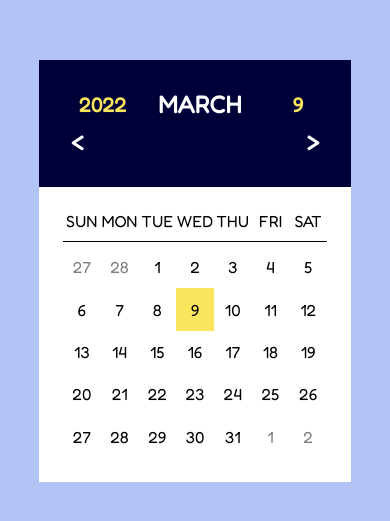
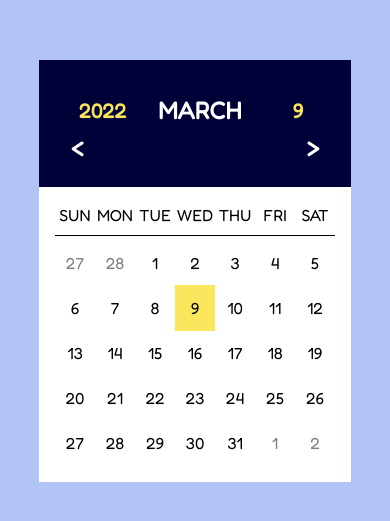
Before and after one commit to devJenna/javascript-calendar, a plain HTML site: page index.html in a window 390 px wide. Shown: the part 151-672 px from the top of the page. Drawn offline with Linux system fonts and the light colour scheme; a web font is replaced by a local one.

Commit message:
update alignment

```diff
--- a/style.css
+++ b/style.css
@@ -43,6 +43,9 @@ body {
     /* border-radius: 10px 0 0 10px; */
     /* align-items: center; */
 }
+.today {
+    margin-top: 0.75rem;
+}
 .year, .date {
     /* color: #F9DB15; */
     /* color: #f5e058fd; */
@@ -61,6 +64,9 @@ body {
 }
 .nav-button {
     text-align: center;
+    display: flex;
+    /* justify-content: space-evenly; */
+    justify-content: space-around;
 }
 .prev-button, .next-button {
     background-color: #000038;
@@ -94,8 +100,9 @@ body {
     grid-template-columns: repeat(7, 1fr);
     /* height: 40%; */
     border-bottom: 1px solid black;
-    padding-bottom: 0.5rem;
+    /* padding-bottom: 0.5rem; */
     margin-bottom: 0.25rem;
+    align-items: center;
 }
 .dates {
     display: grid;
@@ -103,6 +110,8 @@ body {
     height: 100%;
     /* justify-content: center;
     align-items: center; */
+    /* width: 3.2rem;
+    height: 3.2rem; */
 }
 /* center-align each date in calendar */
 .active, .inactive {
@@ -110,6 +119,8 @@ body {
     display: flex;
     justify-content: center;
     align-items: center;
+    /* width: 3.2rem;
+    height: 3.2rem; */
 }
 .inactive {
     opacity: 0.5;
@@ -141,6 +152,7 @@ body {
         width: 100%;
         height: 70%;
         /* font-size: 0.8rem; */
+        padding: 1rem;
     }
     .prev-button, .next-button {
         /* font-size: 1rem;   */
@@ -167,4 +179,7 @@ body {
     .date {
         margin-right: 0.5rem;
     }
+    .days {
+        padding-bottom: 0.5rem;
+    }
 }
```
